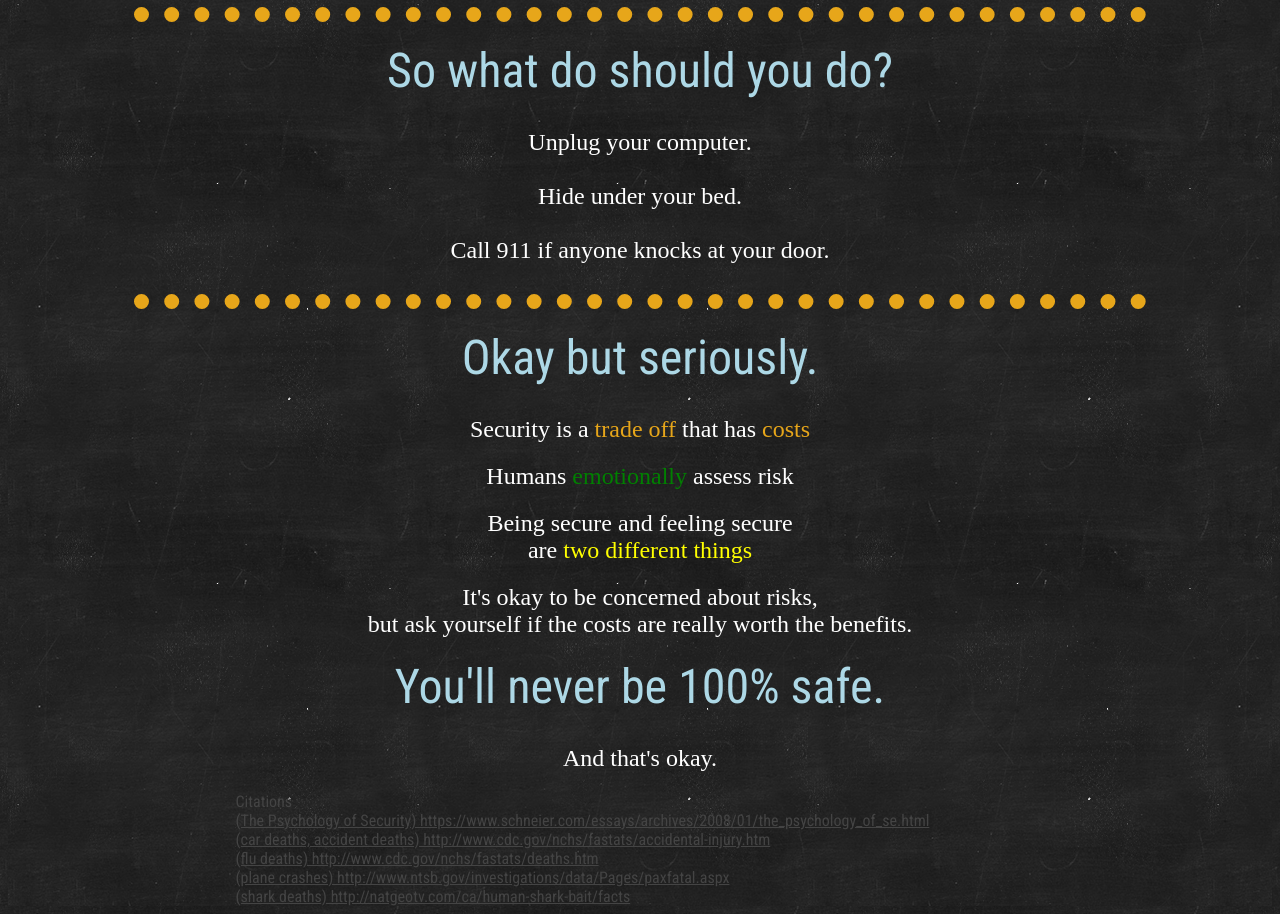
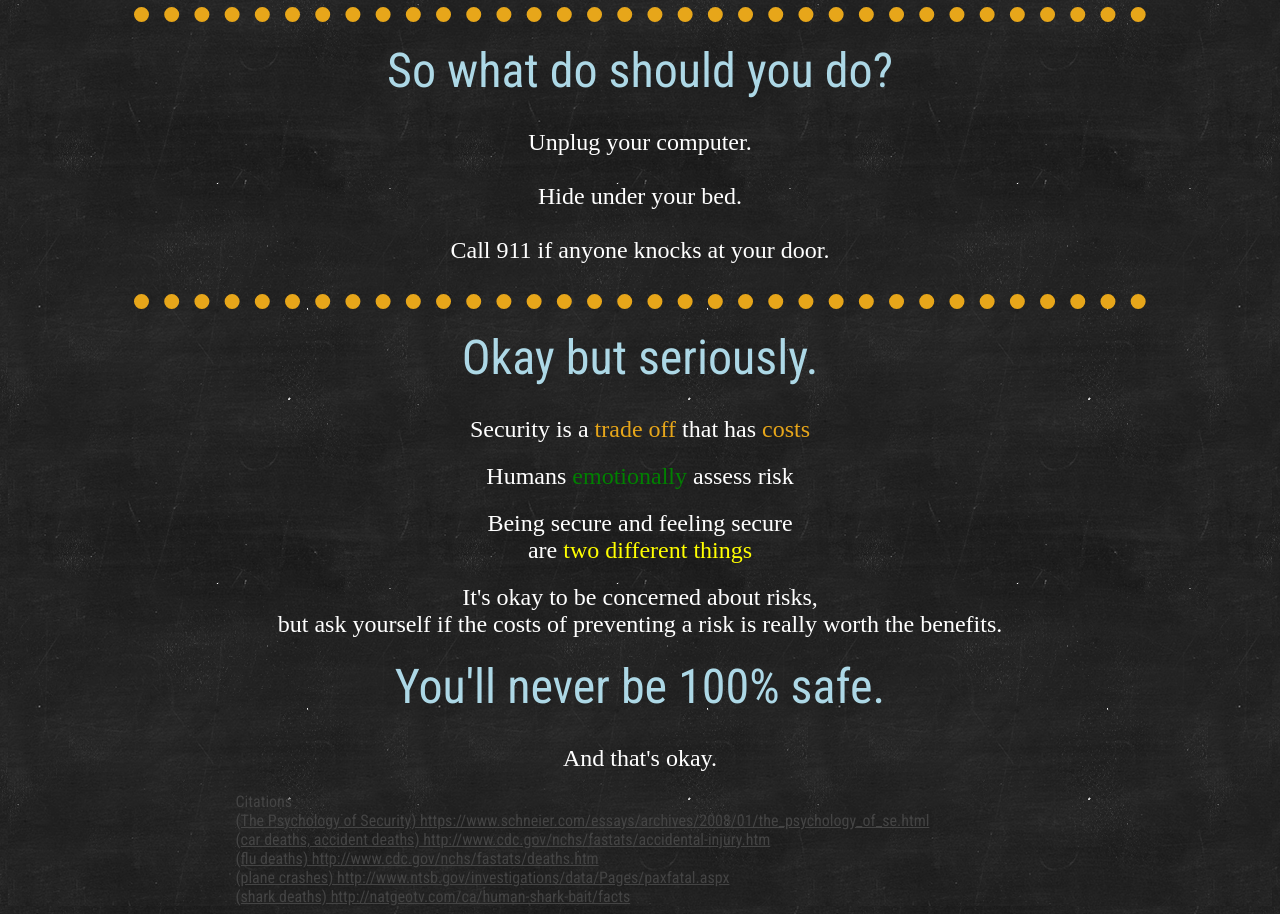
Before and after one commit to Ne0nx3r0/Ne0nx3r0.github.io, a plain HTML site: page index.html in a window 1280 px wide. Shown: the part 2610-3524 px from the top of the page. Drawn offline with Linux system fonts and the light colour scheme; a web font is replaced by a local one.

Commit message:
word changes

```diff
--- a/index.html
+++ b/index.html
@@ -225,7 +225,7 @@
 
     <div class="discussion serif">Being secure and feeling secure <br />are <span style="color:yellow"> two different things</span></div>
 
-    <div class="discussion serif">It's okay to be concerned about risks, <br/>but ask yourself if the costs are really worth the benefits.</div>
+    <div class="discussion serif">It's okay to be concerned about risks, <br/>but ask yourself if the costs of preventing a risk is really worth the benefits.</div>
 
     <div class="title">You'll never be 100% safe.</div>
 
```
